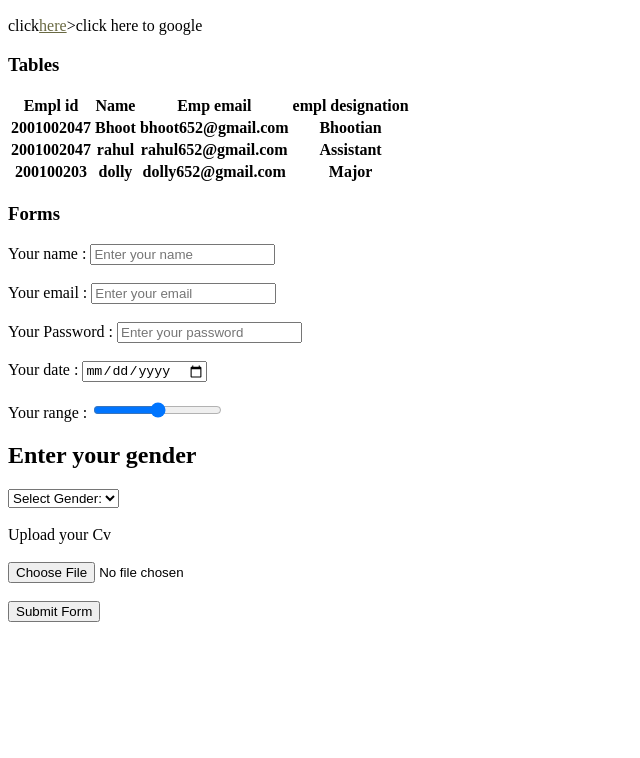
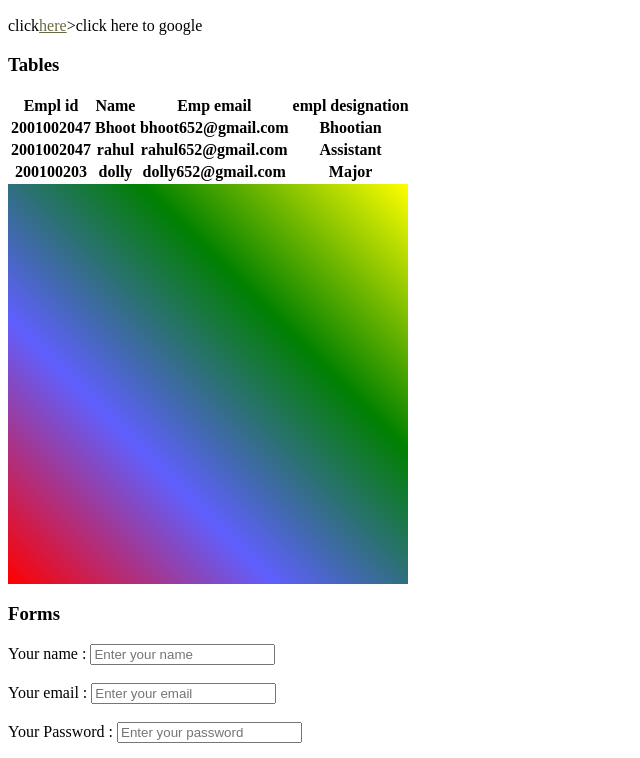
Before and after one commit to jxshnpreet/Empty, a plain HTML site: page rbu/css/index.html in a window 1280 px wide. Shown: the part 714-1472 px from the top of the page, without its empty margins (0-640 px from the left). Before the commit the page ends 1378 px from the top, so only its background shows below. Drawn offline with Linux system fonts and the light colour scheme.

Commit message:
Colors & Gradients

```diff
--- a/rbu/css/index.html
+++ b/rbu/css/index.html
@@ -66,6 +66,7 @@
                         <th>Major</th>
                     </tr>
                     </table>
+                    <div id="Container-one"> </div>
                     <h3>Forms </h3>
                     <form>
                    <span>Your name :</span> <input type="text" placeholder="Enter your name" /><br /><br />
--- a/rbu/css/styles.css
+++ b/rbu/css/styles.css
@@ -46,3 +46,17 @@
         .unordered-list-item:nth-child(4){
             color: maroon;
         }
+
+    /* Colors & Gradients (color) */
+
+    /* Colors in CSS can be defined in 3 ways - colour picker use kroooo */
+        /* h1{color: #454ea3} */
+
+    /* Gradients -> 1. Linear Gradient 2. Radial Gradient  */
+
+        #Container-one{
+            width: 400px;
+            height: 400px;
+            background: linear-gradient(to top right,red,rgba(0, 0, 255, 0.627),green,yellow);
+
+        }
```
Lines whose indentation alone changed are shown as unchanged.
